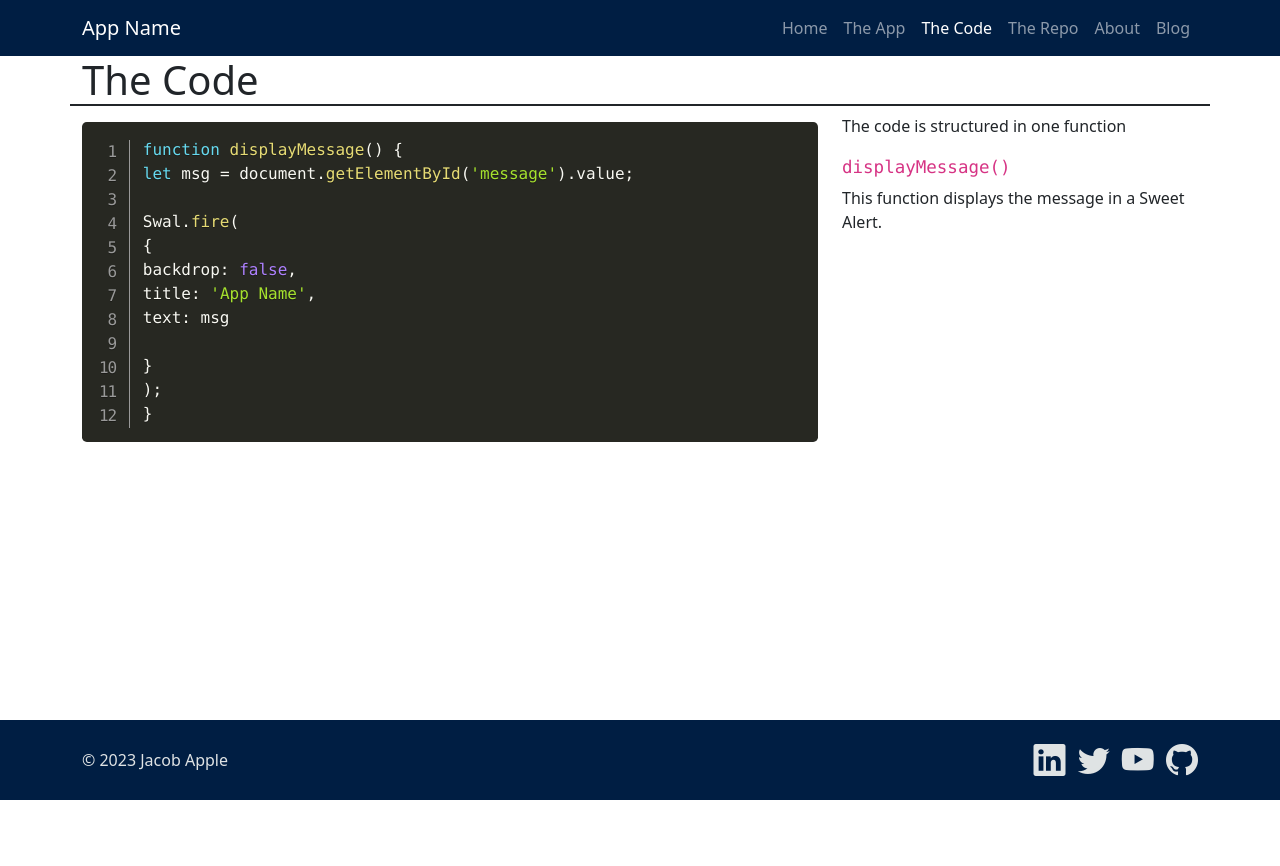
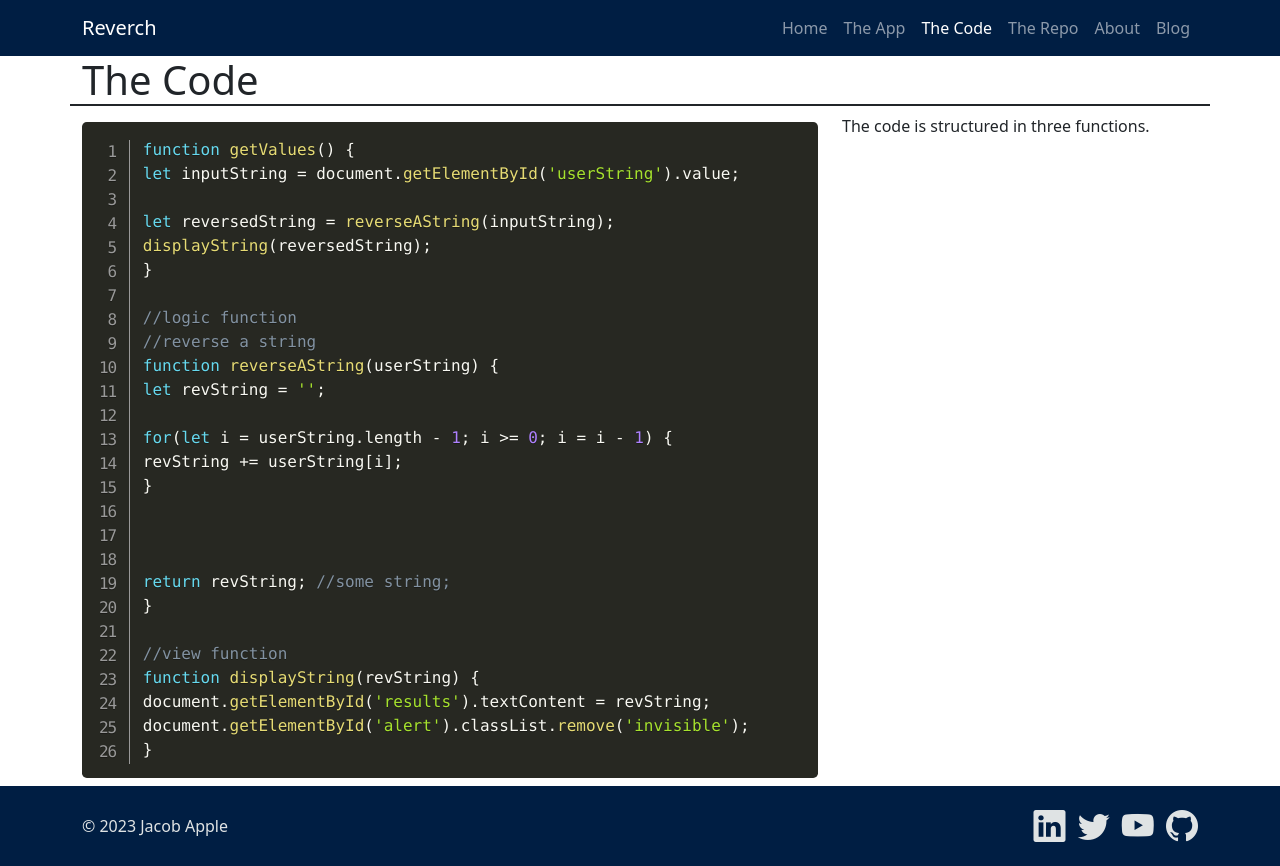
Before and after one commit to Japple97/JAReverch, a plain HTML site: page code.html in a window 1280 px wide. Before the commit the page ends 800 px from the top, so only its background shows below. Drawn offline with nearby package versions, Linux system fonts and the light colour scheme.

Commit message:
publishedCommit

```diff
--- a/code.html
+++ b/code.html
@@ -5,7 +5,7 @@
     <meta charset="UTF-8">
     <meta http-equiv="X-UA-Compatible" content="IE=edge">
     <meta name="viewport" content="width=device-width, initial-scale=1.0">
-    <title>AppName: Coding Challenge</title>
+    <title>Reverch: Coding Challenge</title>
 
     <!--Bootstrap Icons-->
     <link rel="stylesheet" href="https://cdn.jsdelivr.net/npm/bootstrap-icons@1.10.3/font/bootstrap-icons.css">
@@ -28,7 +28,7 @@
     <header>
         <nav class="navbar navbar-expand-lg navbar-dark" id="mainNav">
             <div class="container">
-                <a class="navbar-brand" href="/index.html">App Name
+                <a class="navbar-brand" href="/index.html">Reverch
                     <!--ADD LOGO HERE-->
                     <img src="" height="" />
                 </a>
@@ -53,11 +53,11 @@
                         </li>
                         <li class="nav-item">
                             <!--CHANGE THIS BEFORE PUBLISHING-->
-                            <a class="nav-link" href="https://github.com/Japple97/jsMiniTemplate">The Repo</a>
+                            <a class="nav-link" href="https://github.com/Japple97/JAReverch">The Repo</a>
                         </li>
                         <li class="nav-item">
                             <!--LINK PORTFOLIO-->
-                            <a class="nav-link" href="#">About</a>
+                            <a class="nav-link" href="https://ja-cf-portfolio.netlify.app/">About</a>
                         </li>
                         <li class="nav-item">
                             <!--TO DO-->
@@ -76,26 +76,39 @@
             <div class="col-12 col-lg-8">
                 <pre class="line-numbers">
                     <code class="language-js">
-                        function displayMessage() {
-                        let msg = document.getElementById('message').value;
+                function getValues() {
+                let inputString = document.getElementById('userString').value;
 
-                        Swal.fire(
-                        {
-                        backdrop: false,
-                        title: 'App Name',
-                        text: msg
+                let reversedString = reverseAString(inputString);
+                displayString(reversedString);
+                }
 
-                        }
-                        );
-                        }
+                //logic function
+                //reverse a string
+                function reverseAString(userString) {
+                let revString = '';
+
+                for(let i = userString.length - 1; i >= 0; i = i - 1) {
+                revString += userString[i];
+                }
+
+
+
+                return revString; //some string;
+                }
+
+                //view function
+                function displayString(revString) {
+                document.getElementById('results').textContent = revString;
+                document.getElementById('alert').classList.remove('invisible');
+                }
                     </code>
                 </pre>
             </div>
             <!--Code Description-->
             <div class="col-12 col-lg-4">
-                <p>The code is structured in one function</p>
-                <h5><code>displayMessage()</code></h5>
-                <p>This function displays the message in a Sweet Alert.</p>
+                <p>The code is structured in three functions.</p>
+                <p></p>
             </div>
         </div>
     </main>
```
Also changed, not shown: app.html (+31 -8 lines), index.html (+7 -7 lines), js/site.js (+24 -9 lines), img/reverch_500.png (added).
